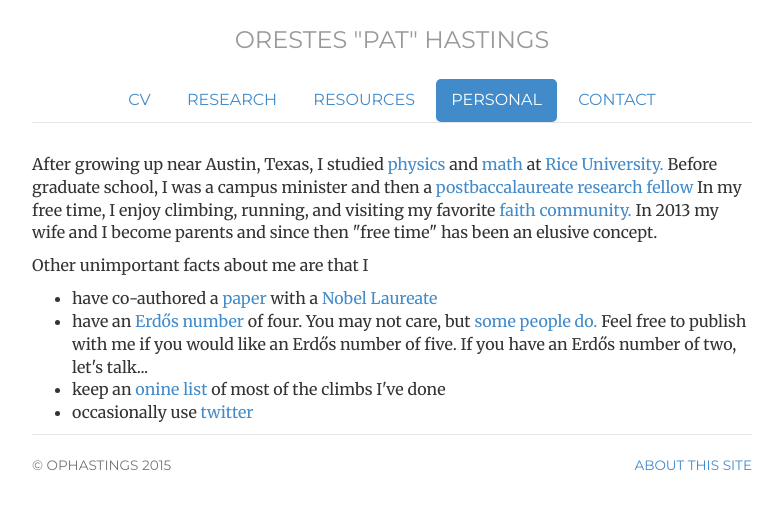
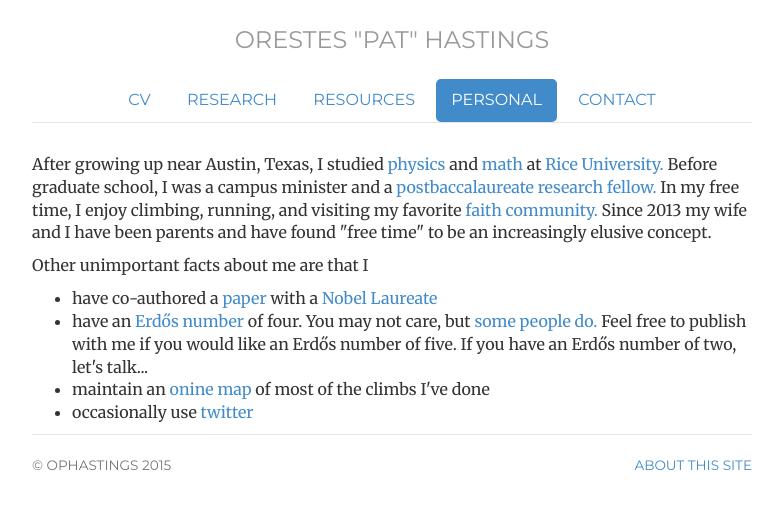
Before and after one commit to ophastings/ophastings.github.io, a Jekyll site: the page built from personal/index.html, in a window 1280 px wide. Shown: the top 509 px of the page, without its empty margins (248-1030 px from the left). Built offline with Jekyll 4.4.1, drawn with Linux system fonts in a browser that asks for light colours; comment, search, counter and statistics services are not loaded.

Commit message:
Update index.html

```diff
--- a/personal/index.html
+++ b/personal/index.html
@@ -8,20 +8,20 @@ personal: active
 contact: passive
 description: Personal page of ophastings.com, the website of Orestes Hastings, a sociology PhD candidate at UC Berkeley
 ---
+
 <p>After growing up near <href="http://maps.google.com/maps?q=Lago+Vista,+TX&amp;um=1&amp;ie=UTF-8&amp;hq=&amp;hnear=Lago+Vista,+TX&amp;gl=us&amp;ei=wqvPTJ7LAYPSsAOcoan4AQ&amp;sa=X&amp;oi=geocode_result&amp;ct=image&amp;resnum=1&amp;ved=0CBsQ8gEwAA">Austin, Texas,</a>
 I studied <a href="http://www.physics.rice.edu/">physics</a> and <a href="http://math.rice.edu/">math</a> at
 <a title="http://www.rice.edu/" href="http://www.rice.edu/">Rice University.</a>
-Before graduate school, I was a campus minister and then
-a <a href="http://sociology.rice.edu/Content.aspx?id=352">
-postbaccalaureate research fellow</a> In my free time, I enjoy <href="http://www.touchstoneclimbing.com/ironworks">climbing,</a>
+Before graduate school, I was a campus minister and a <a href="http://sociology.rice.edu/Content.aspx?id=352">
+postbaccalaureate research fellow.</a> In my free time, I enjoy <href="http://www.touchstoneclimbing.com/ironworks">climbing,</a>
 <href="http://www.irunfar.com/2010/12/trail-running-in-the-marin-headlands-and-on-mount-tamalpais.html">running,</a>
 and visiting my favorite <a title="http://www.christchurcheastbay.org/" href="http://www.christchurcheastbay.org/">faith community.</a>
-In 2013 my wife and I become parents and since then "free time" has been an elusive concept. </p>
+Since 2013 my wife and I have been parents and have found "free time" to be an increasingly elusive concept. </p>
 
 <p>Other unimportant facts about me are that I</p>
 <ul>
   <li>have co-authored a <a href="http://www.nist.gov/manuscript-publication-search.cfm?pub_id=842476">paper</a> with a <a href="http://www.nobelprize.org/nobel_prizes/physics/laureates/2012/wineland-facts.html">Nobel Laureate</a></li>
   <li>have an <a href="http://www.oakland.edu/enp/"> Erdős number</a> of four. You may not care, but <a title="http://xkcd.com/599/" href="http://xkcd.com/599/">some people do.</a> Feel free to publish with me if you would like an Erdős number of five. If you have an Erdős number of two, let's talk...</li>
-  <li>keep an <a href="http://www.mountainproject.com/scripts/UserClimbingMap.php?id=107979348">onine list</a> of most of the climbs I've done</li>
+  <li>maintain an <a href="http://www.mountainproject.com/scripts/UserClimbingMap.php?id=107979348">onine map</a> of most of the climbs I've done</li>
   <li>occasionally use <a href="https://twitter.com/ophastings">twitter</a></li>
 </ul>
```
